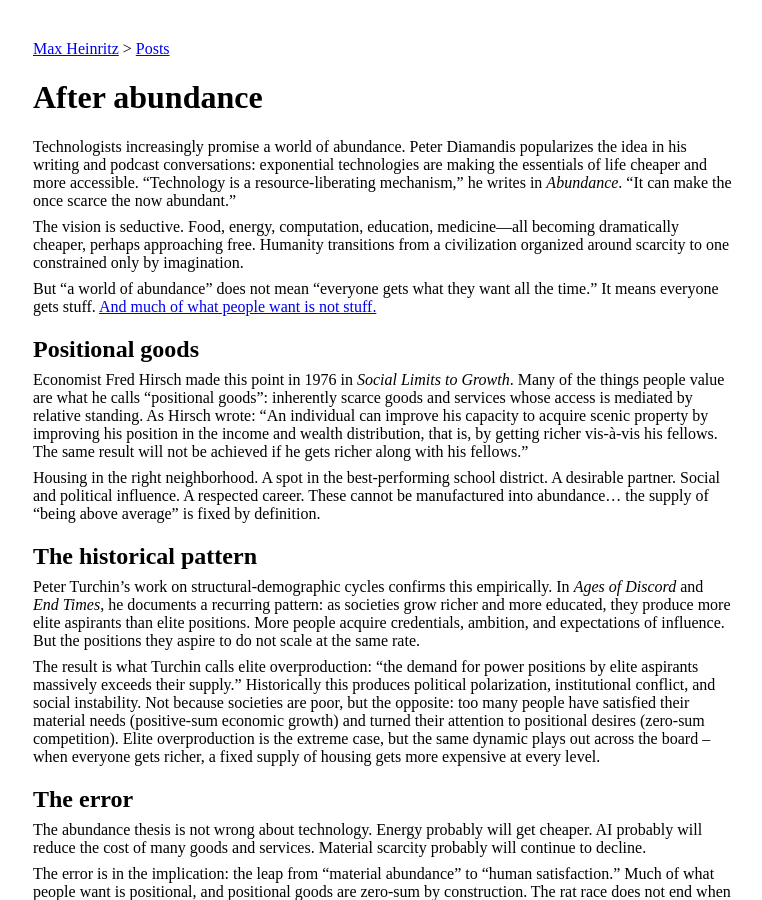
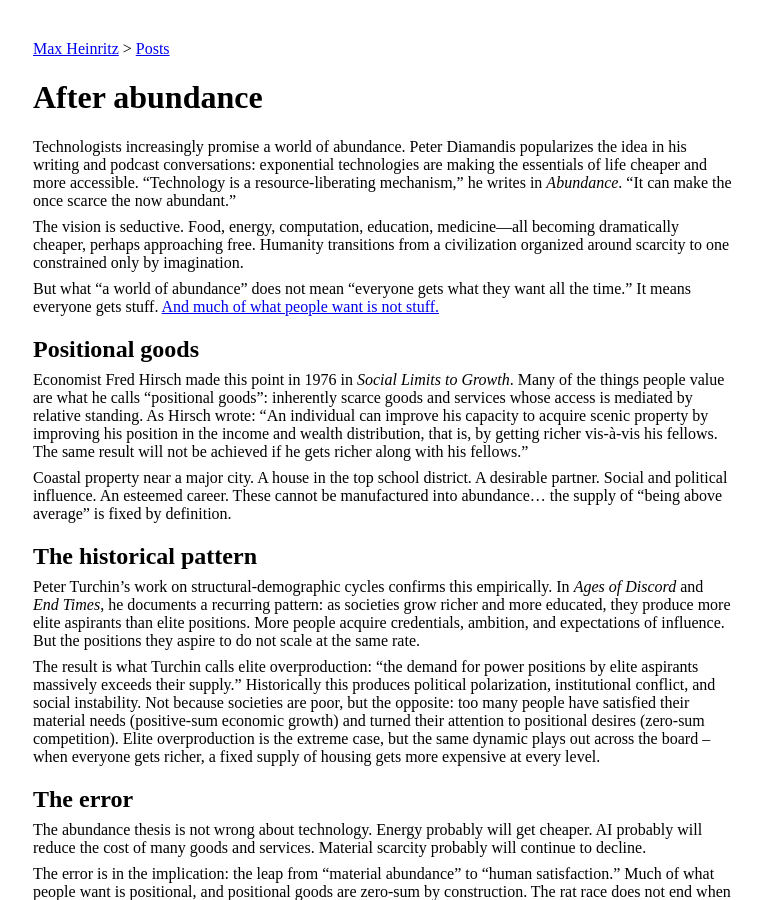
Before and after one commit to maxh/maxheinritz.com, a Jekyll site: the page built from _posts/2026-03-07-after-abundance.md, in a window 1280 px wide and 900 px high. Shown: the whole window, without its empty margins (107-869 px from the left). Built offline with Jekyll 4.4.1, drawn with Linux system fonts in a browser that asks for light colours; some of the changed text lies outside the part shown.

```diff
--- a/_posts/2026-03-07-after-abundance.md
+++ b/_posts/2026-03-07-after-abundance.md
@@ -8,13 +8,13 @@ Technologists increasingly promise a world of abundance. Peter Diamandis popular
 
 The vision is seductive. Food, energy, computation, education, medicine—all becoming dramatically cheaper, perhaps approaching free. Humanity transitions from a civilization organized around scarcity to one constrained only by imagination.
 
-But "a world of abundance" does not mean "everyone gets what they want all the time." It means everyone gets stuff. [And much of what people want is not stuff.](/posts/the-last-finite-resource.html)
+But what "a world of abundance" does not mean "everyone gets what they want all the time." It means everyone gets stuff. [And much of what people want is not stuff.](/posts/the-last-finite-resource.html)
 
 ## Positional goods
 
 Economist Fred Hirsch made this point in 1976 in _Social Limits to Growth_. Many of the things people value are what he calls "positional goods": inherently scarce goods and services whose access is mediated by relative standing. As Hirsch wrote: "An individual can improve his capacity to acquire scenic property by improving his position in the income and wealth distribution, that is, by getting richer vis-à-vis his fellows. The same result will not be achieved if he gets richer along with his fellows."
 
-Housing in the right neighborhood. A spot in the best-performing school district. A desirable partner. Social and political influence. A respected career. These cannot be manufactured into abundance... the supply of "being above average" is fixed by definition.
+Coastal property near a major city. A house in the top school district. A desirable partner. Social and political influence. An esteemed career. These cannot be manufactured into abundance... the supply of "being above average" is fixed by definition.
 
 ## The historical pattern
 
@@ -27,6 +27,7 @@ The result is what Turchin calls elite overproduction: "the demand for power pos
 The abundance thesis is not wrong about technology. Energy probably will get cheaper. AI probably will reduce the cost of many goods and services. Material scarcity probably will continue to decline.
 
 The error is in the implication: the leap from "material abundance" to "human satisfaction." Much of what people want is positional, and positional goods are zero-sum by construction. The rat race does not end when everyone gets richer. It just changes what the rats are racing for.
+
 
 So why does the abundance thesis feel so compelling? Because the zero-sum nature of positional competition has been masked by its embedding within the positive-sum growth of the material economy. Since the rise of capitalism, we have been in something of a golden era where to advance one's relative position in society, the best option is to make something other people want -- and in doing so, everyone gets a bit richer. But in a world where all material needs are satisfied for everyone, the mask comes off. Hirsch again:
 
```
Also changed, not shown: other parts of _posts/2026-03-07-after-abundance.md (+5 -0 lines).
